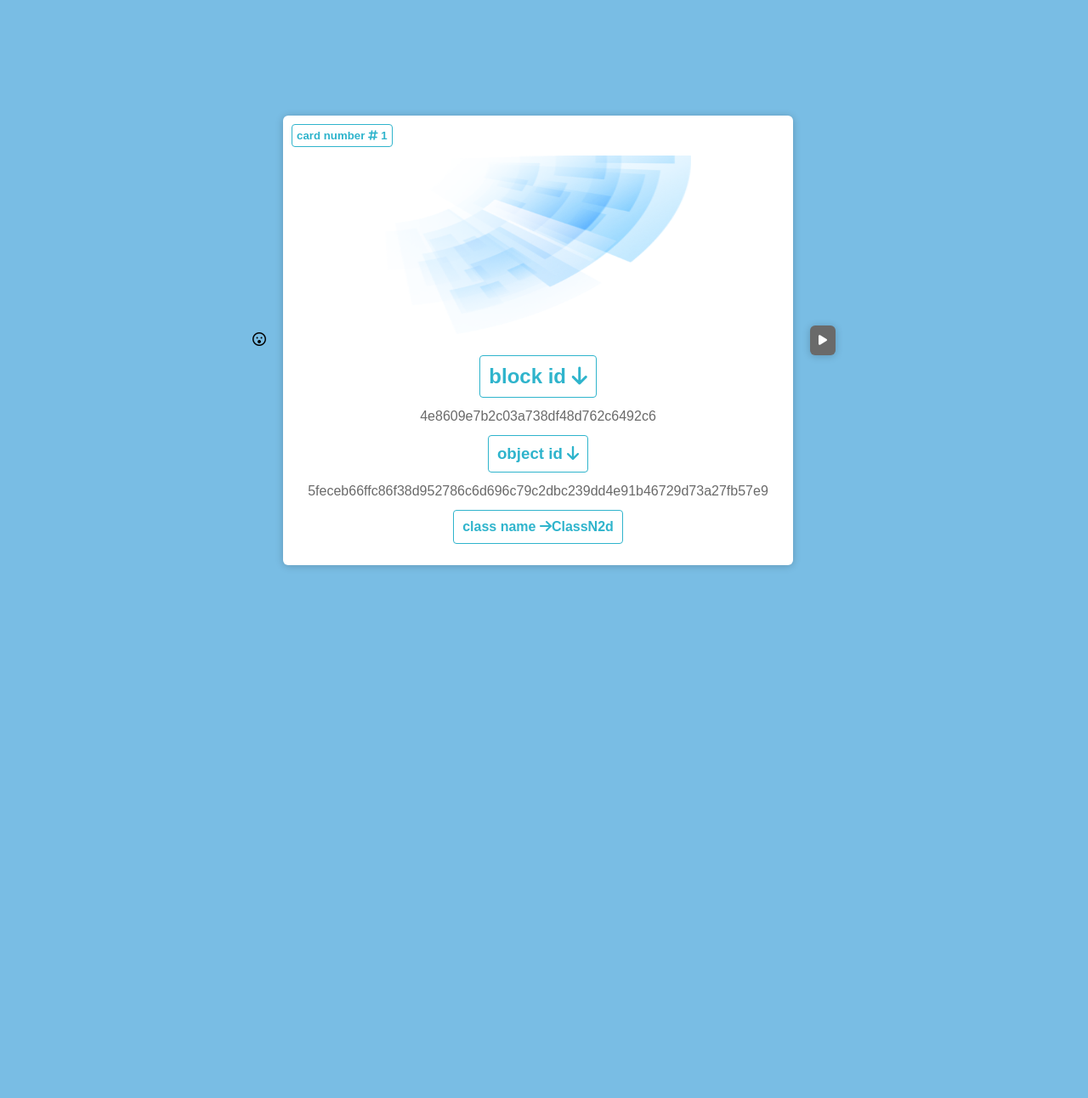
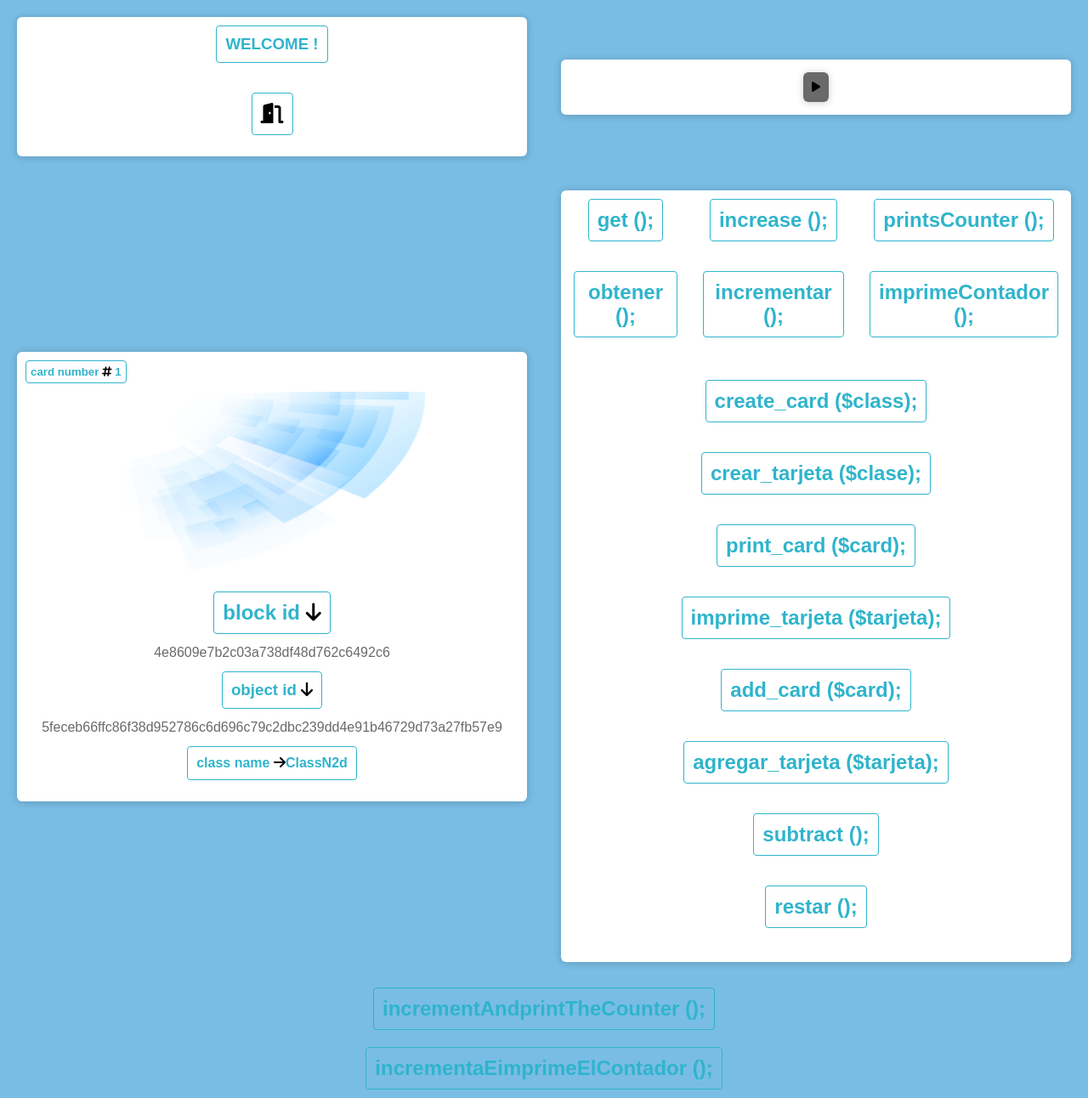
Before and after one commit to Name2Id/Name2Id, a PHP site: page / in a window 1280 px wide. Shown: the whole page at 85% size. Before the commit the page ends 669 px from the top, so only its background shows below. Run offline with PHP 8.4, Linux system fonts and the light colour scheme; some libraries are stand-ins or nearby versions.

Commit message:
layout 01

```diff
--- a/micro-piezas/View/css/container.css
+++ b/micro-piezas/View/css/container.css
@@ -2,6 +2,7 @@
     margin: 0;
     padding: 0;
     box-sizing: border-box;
+    color: black;
 }
 body {
     width: 100%;
--- a/micro-piezas/index.php
+++ b/micro-piezas/index.php
@@ -10,15 +10,138 @@
 </head>
 <body>
 <script src="https://kit.fontawesome.com/51765d8f2a.js" crossorigin="anonymous"></script>
-<div id="main"><i class="fa-regular fa-face-surprise"></i></div>
+<div id="main" class="container">
+    <div class="card">
+        <figure>
+            <h3>WELCOME !</h3>
+        </figure>
+        <div class="contenido">
+            <h2><i class="fa-solid fa-door-open"></i></h2>
+        </div>
+    </div>
+</div>
+<div class="container">
+    <div class="card">
+        <div class="contenido">
+        <button id="ajax-button" type="button" style="cursor:pointer;" title="CLICK ME !">
+            <i class="fa-solid fa-play"></i>
+        </button>
+        </div>
+    </div>
+</div>
 <?php
 
 require './View/pages/Self.php';
 
 ?>
-<button id="ajax-button" type="button" style="cursor:pointer;" title="CLICK ME !">
-<i class="fa-solid fa-play"></i>
-</button>
+<div class="container">
+    <div class="card">
+        <figure>
+            <div>
+                <figure>
+                    <h2>
+                        get ();
+                    </h2>
+                </figure>
+                <div class="contenido">
+                    <h2>
+                        obtener ();
+                    </h2>
+                </div>
+            </div>
+            <div>
+                <figure>
+                    <h2>
+                    increase ();
+                    </h2>
+                </figure>
+                <div class="contenido">
+                    <h2>
+                    incrementar ();
+                    </h2>
+                </div>
+            </div>
+            <div>
+                <figure>
+                    <h2>
+                    printsCounter ();
+                    </h2>
+                </figure>
+                <div class="contenido">
+                    <h2>
+                    imprimeContador ();
+                    </h2>
+                </div>
+            </div>
+        </figure>
+        <div class="contenido">
+            <div>
+                <figure>
+                    <h2>
+                    create_card ($class);
+                    </h2>
+                </figure>
+                <div class="contenido">
+                    <h2>
+                    crear_tarjeta ($clase);
+                    </h2>
+                </div>
+            </div>
+            <div>
+                <figure>
+                    <h2>
+                    print_card ($card);
+                    </h2>
+                </figure>
+                <div class="contenido">
+                    <h2>
+                    imprime_tarjeta ($tarjeta);
+                    </h2>
+                </div>
+            </div>
+            <div>
+                <figure>
+                    <h2>
+                    add_card ($card);
+                    </h2>
+                </figure>
+                <div class="contenido">
+                    <h2>
+                    agregar_tarjeta ($tarjeta);
+                    </h2>
+                </div>
+            </div>
+            <div>
+                <figure>
+                    <h2>
+                    subtract ();
+                    </h2>
+                </figure>
+                <div class="contenido">
+                    <h2>
+                    restar ();
+                    </h2>
+                </div>
+            </div>
+        </div>
+    </div>
+</div>
+
+
+<div>
+    <figure>
+        <h2>
+        incrementAndprintTheCounter ();
+        </h2>
+    </figure>
+    <div class="contenido">
+        <h2>
+        incrementaEimprimeElContador ();
+        </h2>
+    </div>
+</div>
+
+
 <script>
     function replaceText () {
         var target = document.getElementById('main');
```
Also changed, not shown: micro-piezas/View/response/welcome.html (+14 -1 lines).
